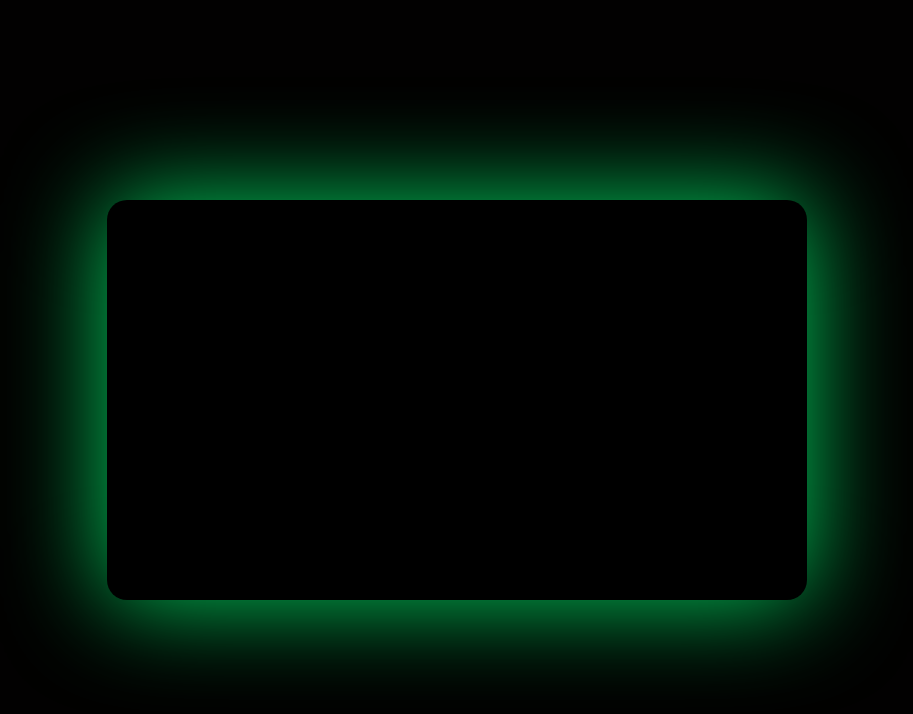
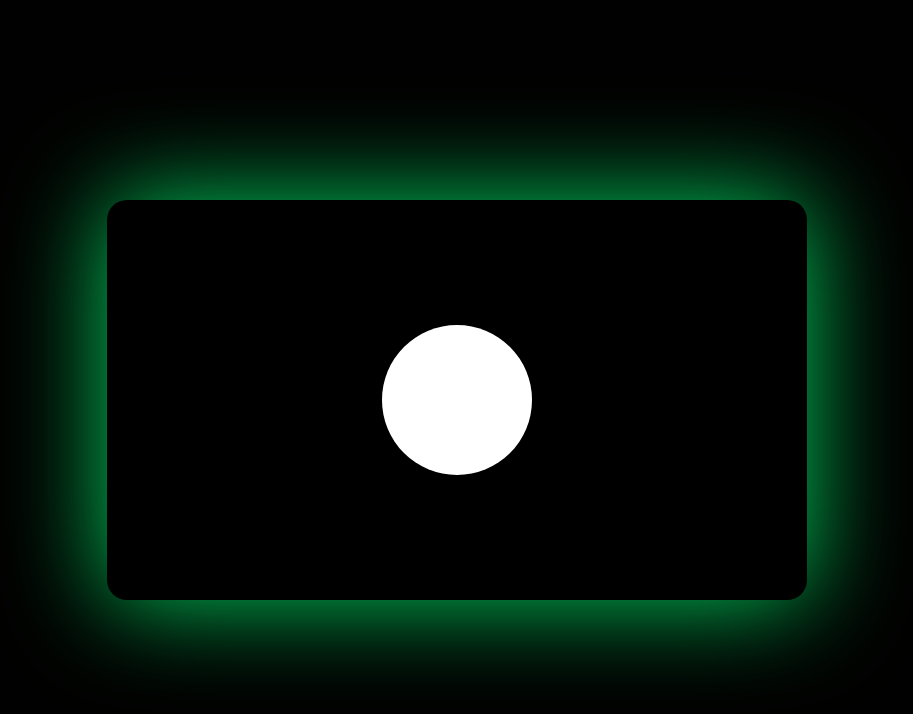
Before and after one commit to Napolite/glow, a React (Vite) app: page / in a window 1280 px wide. Shown: the top 714 px of the page, without its empty margins (183-1096 px from the left). Built offline with nearby package versions, Linux system fonts and the light colour scheme.

Commit message:
new idea : sun css

```diff
--- a/src/App.css
+++ b/src/App.css
@@ -14,6 +14,8 @@
   border-radius: 20px;
   box-shadow: 0px 0px 200px 2px rgba(0, 255, 115, 0.8);
   animation: glow 3s forwards infinite;
+  display: flex;
+  place-items: center;
 }
 
 @keyframes glow {
@@ -27,3 +29,11 @@
     box-shadow: 0px 0px 20px 2px rgba(0, 255, 115, 0.8);
   }
 }
+
+.sun {
+  background-color: white;
+  height: 150px;
+  width: 150px;
+  border-radius: 50%;
+  margin: auto;
+}
```
